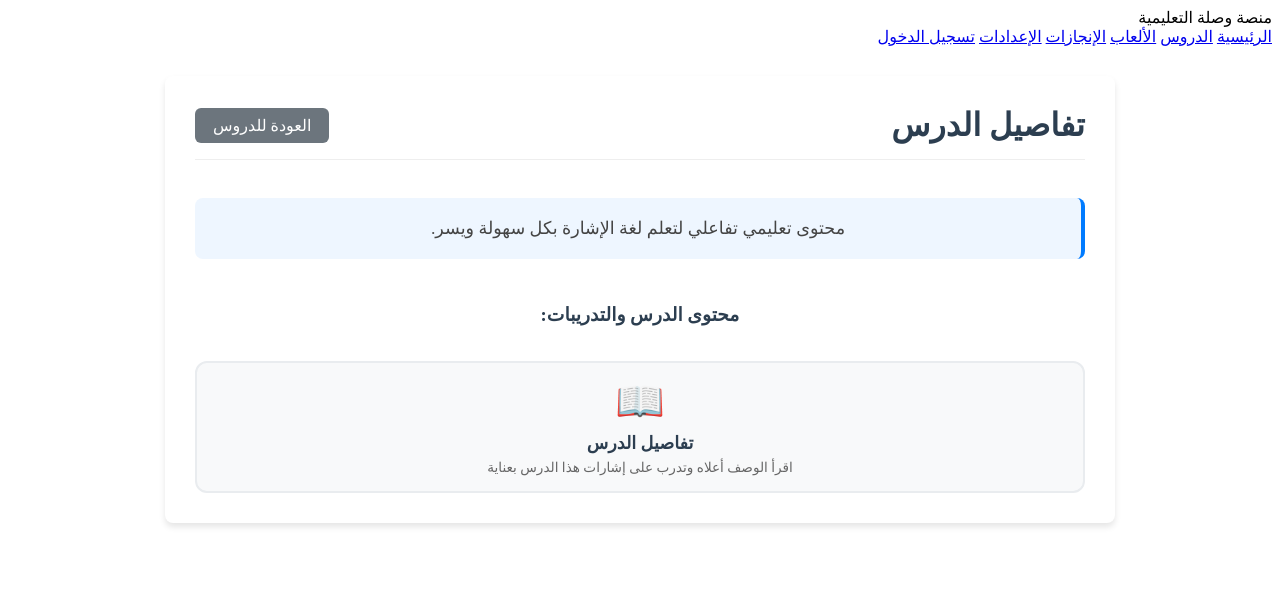
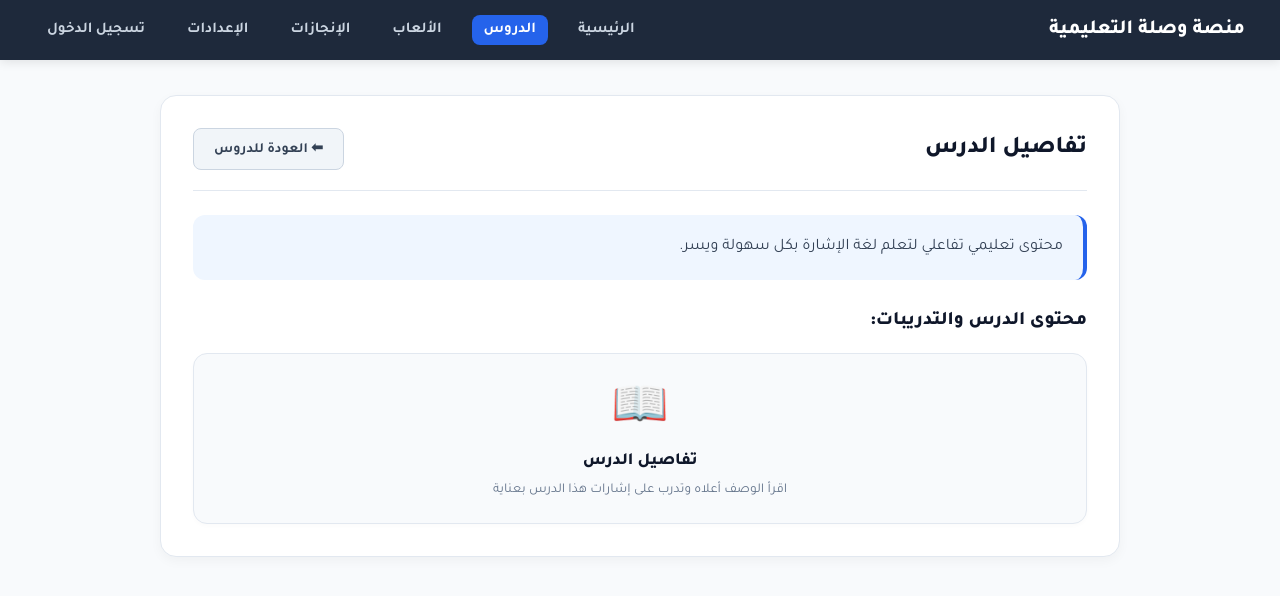
Before and after one commit to aseelmunshi60-ux/project, a PHP site: page /lesson_details.php in a window 1280 px wide. Shown: the top 596 px of the page. Run offline with PHP 8.4, Linux system fonts and the light colour scheme.

Commit message:
تحديث الدروس واضافة الملفات

```diff
--- a/lesson_details.php
+++ b/lesson_details.php
@@ -9,7 +9,7 @@ $title_param = isset($_GET['title']) ? trim($_GET['title']) : '';
 
 $lesson = null;
 
-// البحث باستخدام lesson_id فقط لتجنب أي أخطاء في أسماء الأعمدة
+// البحث باستخدام lesson_id
 if ($id > 0) {
     $query = "SELECT * FROM lesson WHERE lesson_id = $id LIMIT 1";
     $result = @mysqli_query($conn, $query);
@@ -28,7 +28,7 @@ if (!$lesson && !empty($title_param)) {
     }
 }
 
-// إذا لم يوجد في القاعدة، ننشئ له محتوى افتراضي مؤقت لضمان فتح الصفحة بسلاسة
+// محتوى افتراضي مؤقت لضمان فتح الصفحة بسلاسة
 if (!$lesson) {
     $lesson = [
         'title' => !empty($title_param) ? $title_param : 'تفاصيل الدرس',
@@ -42,41 +42,154 @@ if (!$lesson) {
     <meta charset="UTF-8">
     <meta name="viewport" content="width=device-width, initial-scale=1.0">
     <title><?php echo htmlspecialchars($lesson['title']); ?> - منصة وصلة التعليمية</title>
+    <link href="https://fonts.googleapis.com/css2?family=Tajawal:wght@400;500;700;800&display=swap" rel="stylesheet">
     <link rel="stylesheet" href="style.css">
     <style>
+        * {
+            box-sizing: border-box;
+        }
+        /* تنسيق الهيدر بعرض الشاشة الكامل */
+        .main-header {
+            background-color: #1e293b;
+            color: #ffffff;
+            padding: 15px 35px;
+            width: 100%;
+            box-shadow: 0 2px 10px rgba(0, 0, 0, 0.1);
+        }
+        .nav-container {
+            width: 100%;
+            display: flex;
+            justify-content: space-between;
+            align-items: center;
+            flex-wrap: wrap;
+            gap: 15px;
+        }
+        .logo-title {
+            font-size: 20px;
+            font-weight: 800;
+            color: #ffffff;
+        }
+        .nav-links {
+            display: flex;
+            gap: 18px;
+            align-items: center;
+            flex-wrap: wrap;
+        }
+        .nav-links a {
+            color: #cbd5e1;
+            text-decoration: none;
+            font-size: 15px;
+            font-weight: 600;
+            padding: 6px 12px;
+            border-radius: 8px;
+            transition: all 0.2s ease;
+        }
+        .nav-links a:hover, .nav-links a.active {
+            color: #ffffff;
+            background-color: #2563eb;
+        }
+
+        /* تنسيق تفاصيل الدرس */
+        body {
+            font-family: 'Tajawal', sans-serif;
+            background-color: #f8fafc;
+            color: #1e293b;
+            margin: 0;
+        }
+        .lesson-container {
+            max-width: 1000px;
+            margin: 35px auto;
+            padding: 0 20px;
+        }
+        .lesson-card-box {
+            background: #ffffff;
+            border: 1px solid #e2e8f0;
+            border-radius: 16px;
+            padding: 32px;
+            box-shadow: 0 4px 12px rgba(0, 0, 0, 0.04);
+        }
+        .lesson-header {
+            display: flex;
+            justify-content: space-between;
+            align-items: center;
+            border-bottom: 1px solid #e2e8f0;
+            padding-bottom: 20px;
+            margin-bottom: 24px;
+            flex-wrap: wrap;
+            gap: 15px;
+        }
+        .lesson-header h1 {
+            color: #0f172a;
+            font-size: 24px;
+            font-weight: 800;
+            margin: 0;
+        }
+        .btn-back {
+            background: #f1f5f9;
+            color: #334155;
+            padding: 10px 20px;
+            border-radius: 8px;
+            text-decoration: none;
+            font-weight: 700;
+            font-size: 14px;
+            border: 1px solid #cbd5e1;
+            transition: all 0.2s;
+        }
+        .btn-back:hover {
+            background: #e2e8f0;
+            color: #0f172a;
+        }
+        .lesson-desc {
+            font-size: 16px;
+            color: #334155;
+            line-height: 1.8;
+            background: #eff6ff;
+            padding: 18px 20px;
+            border-radius: 12px;
+            border-right: 4px solid #2563eb;
+            margin-bottom: 30px;
+        }
+        .section-heading {
+            font-size: 19px;
+            font-weight: 800;
+            color: #0f172a;
+            margin-bottom: 20px;
+        }
         .lesson-content-grid {
             display: grid;
-            grid-template-columns: repeat(auto-fit, minmax(160px, 1fr));
-            gap: 15px;
-            margin-top: 25px;
+            grid-template-columns: repeat(auto-fit, minmax(180px, 1fr));
+            gap: 18px;
         }
         .sign-item {
-            background: #f8f9fa;
-            border: 2px solid #e9ecef;
-            border-radius: 12px;
-            padding: 15px;
+            background: #f8fafc;
+            border: 1px solid #e2e8f0;
+            border-radius: 14px;
+            padding: 22px 16px;
             text-align: center;
-            transition: all 0.2s;
+            transition: all 0.25s ease;
+            box-shadow: 0 2px 4px rgba(0,0,0,0.02);
         }
         .sign-item:hover {
-            border-color: #007bff;
-            transform: translateY(-3px);
-            background: #fff;
+            border-color: #2563eb;
+            transform: translateY(-4px);
+            background: #ffffff;
+            box-shadow: 0 8px 16px rgba(37, 99, 235, 0.08);
         }
         .sign-symbol {
-            font-size: 2.5rem;
-            margin-bottom: 8px;
+            font-size: 46px;
+            margin-bottom: 12px;
             display: block;
         }
         .sign-label {
-            font-weight: bold;
-            color: #2c3e50;
-            font-size: 1.1rem;
+            font-weight: 800;
+            color: #0f172a;
+            font-size: 17px;
+            margin-bottom: 8px;
         }
         .sign-hint {
-            font-size: 0.85rem;
-            color: #666;
-            margin-top: 5px;
+            font-size: 13.5px;
+            color: #64748b;
+            line-height: 1.6;
         }
     </style>
 </head>
@@ -99,18 +212,18 @@ if (!$lesson) {
         </div>
     </header>
 
-    <main class="main-container" style="padding: 30px 20px; max-width: 950px; margin: 0 auto;">
-        <div class="card" style="padding: 30px;">
-            <div style="display: flex; justify-content: space-between; align-items: center; border-bottom: 1px solid #eee; padding-bottom: 15px; margin-bottom: 20px;">
-                <h1 style="color: #2c3e50; margin: 0;"><?php echo htmlspecialchars($lesson['title']); ?></h1>
-                <a href="lesson.php" class="card-btn" style="width: auto; padding: 8px 18px; background: #6c757d; color: #fff; text-decoration: none; border-radius: 6px;">العودة للدروس</a>
+    <main class="lesson-container">
+        <div class="lesson-card-box">
+            <div class="lesson-header">
+                <h1><?php echo htmlspecialchars($lesson['title']); ?></h1>
+                <a href="lesson.php" class="btn-back">⬅ العودة للدروس</a>
             </div>
 
-            <p style="font-size: 1.1rem; color: #444; line-height: 1.8; background: #eef6ff; padding: 15px; border-radius: 8px; border-right: 4px solid #007bff;">
+            <div class="lesson-desc">
                 <?php echo htmlspecialchars(isset($lesson['description']) ? $lesson['description'] : 'محتوى تعليمي مميز.'); ?>
-            </p>
+            </div>
 
-            <h3 style="margin-top: 25px; color: #2c3e50;">محتوى الدرس والتدريبات:</h3>
+            <h3 class="section-heading">محتوى الدرس والتدريبات:</h3>
             <div class="lesson-content-grid">
                 <?php
                 $title = trim($lesson['title']);
```
